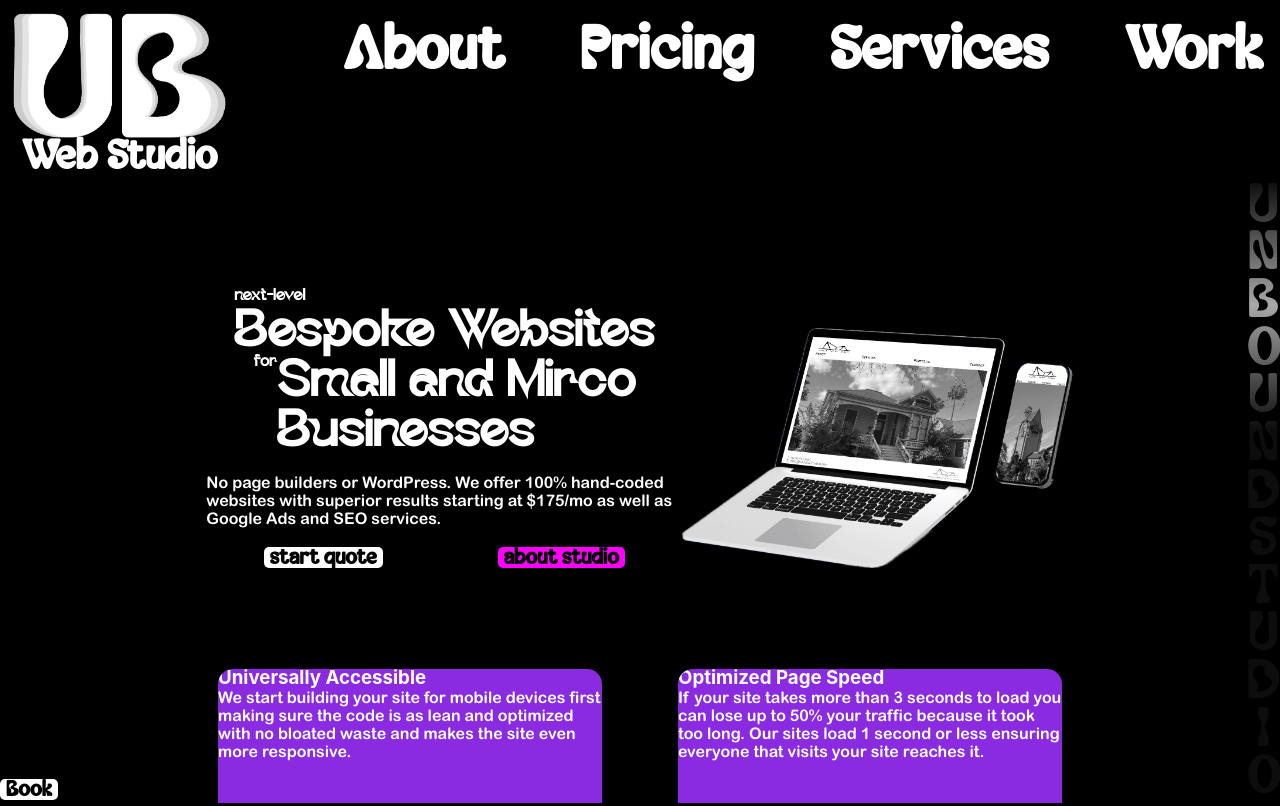
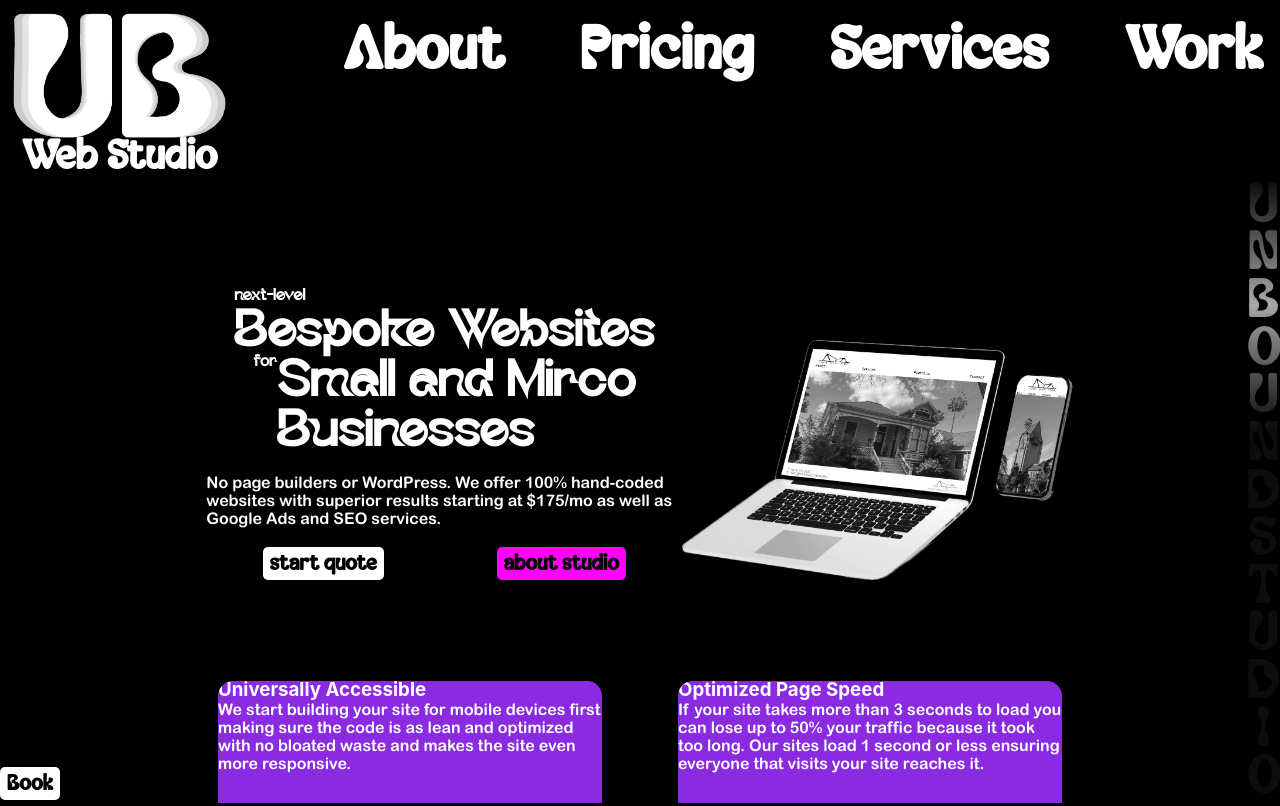
Before and after one commit to RoxanneTabuena/ub_webstudios, a React (Create React App) app: page / in a window 1280 px wide. Built offline with nearby package versions, Linux system fonts and the light colour scheme.

Commit message:
add padding to buttons

```diff
--- a/src/blocks/blocks.module.css
+++ b/src/blocks/blocks.module.css
@@ -4,5 +4,6 @@
     background-color: white;
     color: black;
     border-radius: 5px;
+    padding: 7px;
 
 }
```
